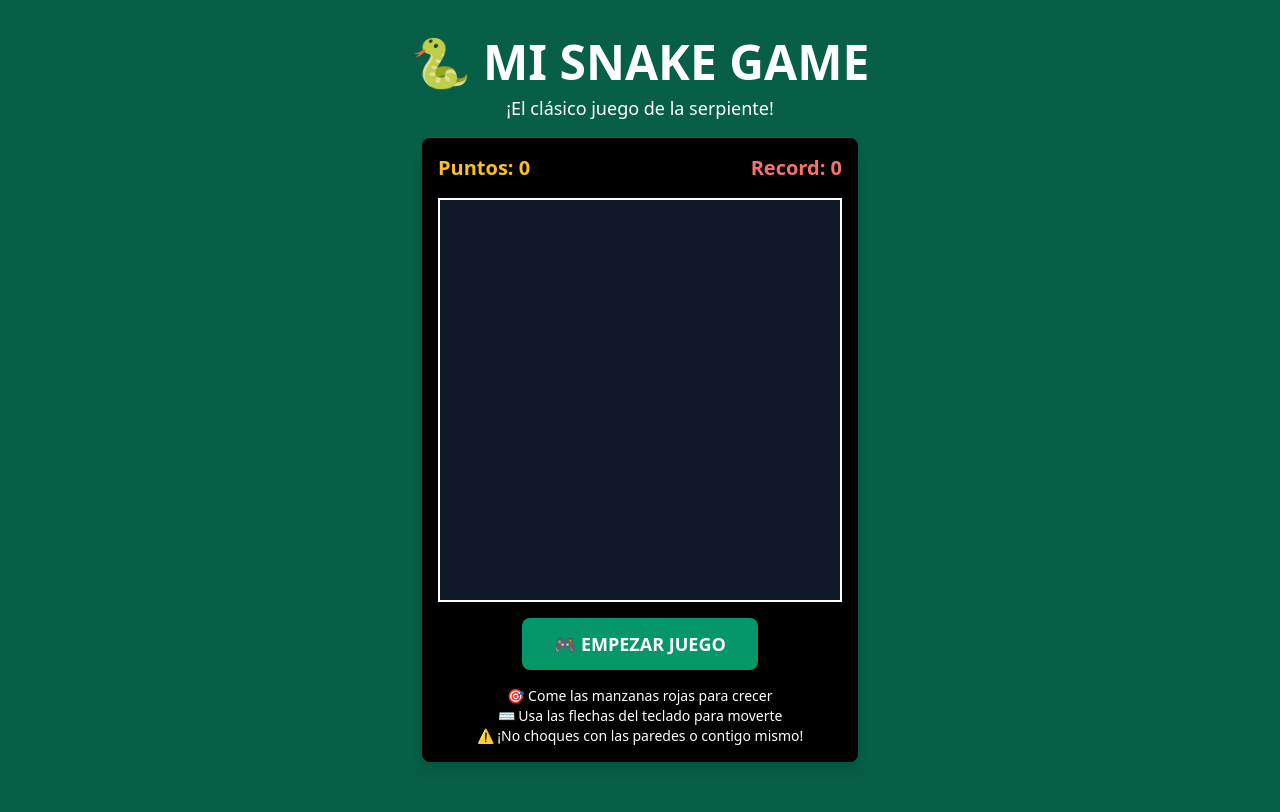
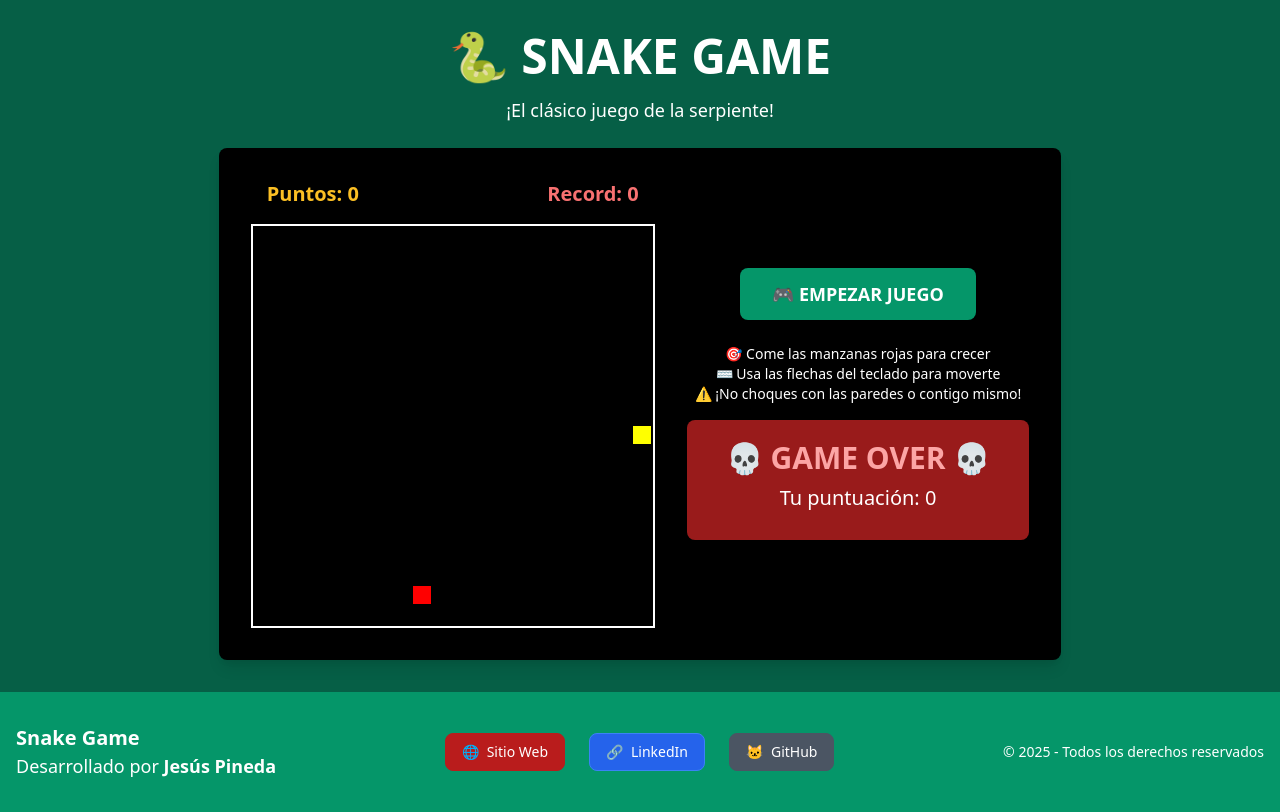
Before and after one commit to JesusPineda29/snakeGame, a plain HTML site: page index.html in a window 1280 px wide. Both pictures are taken after a click on the button "🎮 EMPEZAR JUEGO". Drawn offline with nearby package versions, Linux system fonts and the light colour scheme.

Commit message:
juego v1 terminado

```diff
--- /dev/null
+++ b/app.js
@@ -0,0 +1,225 @@
+// Variables globales
+const canvas = document.getElementById('gameCanvas');
+const ctx = canvas.getContext('2d');
+const scoreElement = document.getElementById('score');
+const highScoreElement = document.getElementById('highScore');
+const startBtn = document.getElementById('startBtn');
+const pauseBtn = document.getElementById('pauseBtn');
+const gameOverScreen = document.getElementById('gameOverScreen');
+const finalScoreElement = document.getElementById('finalScore');
+const newRecordMsg = document.getElementById('newRecordMsg');
+const restartBtn = document.getElementById('restartBtn');
+
+let gameRunning = false;
+let gamePaused = false;
+let score = 0;
+let highScore = 0;
+let gameInterval;
+
+// Tamaño de cada celda
+const gridSize = 20;
+const tileCount = canvas.width / gridSize;
+
+// La serpiente (array de objetos con x, y)
+let snake = [
+    { x: 10, y: 10 }
+];
+
+// Comida
+let food = {
+    x: 15,
+    y: 15
+};
+
+// Dirección
+let dx = 0;
+let dy = 0;
+
+// Función para dibujar todo
+function draw() {
+
+    // Limpiar canvas
+    ctx.fillStyle = '#000000';
+    ctx.fillRect(0, 0, canvas.width, canvas.height);
+
+    // Dibujar la serpiente
+    ctx.fillStyle = '#00FF00'; // Verde clásico
+    for (let i = 1; i < snake.length; i++) {
+        ctx.fillRect(snake[i].x * gridSize, snake[i].y * gridSize, gridSize - 2, gridSize - 2);
+    }
+
+    // Dibujar la cabeza diferente
+    ctx.fillStyle = '#FFFF00'; // Amarillo
+    ctx.fillRect(snake[0].x * gridSize, snake[0].y * gridSize, gridSize - 2, gridSize - 2);
+
+    // Dibujar comida
+    ctx.fillStyle = '#FF0000'; // Rojo
+    ctx.fillRect(food.x * gridSize, food.y * gridSize, gridSize - 2, gridSize - 2);
+}
+
+// Función para mover la serpiente
+function update() {
+    if (!gameRunning || gamePaused) return;
+
+    // Mover la cabeza
+    const head = { x: snake[0].x + dx, y: snake[0].y + dy };
+
+    // Revisar colisiones con paredes
+    if (head.x < 0 || head.x >= tileCount || head.y < 0 || head.y >= tileCount) {
+        gameOver();
+        return;
+    }
+
+    // Revisar colisión consigo misma
+    for (let segment of snake) {
+        if (head.x === segment.x && head.y === segment.y) {
+            gameOver();
+            return;
+        }
+    }
+
+    snake.unshift(head);
+
+    // Revisar si comió
+    if (head.x === food.x && head.y === food.y) {
+        score += 10;
+        scoreElement.textContent = score;
+        generateFood();
+        // No quitar la cola (la serpiente crece)
+    } else {
+        // Quitar la cola
+        snake.pop();
+    }
+}
+
+// Generar nueva comida
+function generateFood() {
+    let foodOnSnake = true;
+    while (foodOnSnake) {
+        food = {
+            x: Math.floor(Math.random() * tileCount),
+            y: Math.floor(Math.random() * tileCount)
+        };
+
+        foodOnSnake = false;
+        for (let segment of snake) {
+            if (segment.x === food.x && segment.y === food.y) {
+                foodOnSnake = true;
+                break;
+            }
+        }
+    }
+}
+
+// Game Over
+function gameOver() {
+    gameRunning = false;
+    clearInterval(gameInterval);
+
+    // Revisar nuevo record
+    if (score > highScore) {
+        highScore = score;
+        highScoreElement.textContent = highScore;
+        newRecordMsg.style.display = 'block';
+    } else {
+        newRecordMsg.style.display = 'none';
+    }
+
+    finalScoreElement.textContent = score;
+    gameOverScreen.classList.remove('hidden');
+    startBtn.classList.remove('hidden');
+    pauseBtn.classList.add('hidden');
+}
+
+// Reiniciar juego
+function resetGame() {
+    snake = [{ x: 10, y: 10 }];
+    dx = 1; // ← empieza moviéndose a la derecha
+    dy = 0;
+    score = 0;
+    scoreElement.textContent = score;
+    generateFood();
+    gameOverScreen.classList.add('hidden');
+    gamePaused = false;
+}
+
+// Controles
+document.addEventListener('keydown', function (e) {
+    if (!gameRunning) return;
+
+    // Evitar retroceder
+    switch (e.key) {
+        case 'ArrowUp':
+            if (dy !== 1) {
+                dx = 0;
+                dy = -1;
+            }
+            e.preventDefault();
+            break;
+        case 'ArrowDown':
+            if (dy !== -1) {
+                dx = 0;
+                dy = 1;
+            }
+            e.preventDefault();
+            break;
+        case 'ArrowLeft':
+            if (dx !== 1) {
+                dx = -1;
+                dy = 0;
+            }
+            e.preventDefault();
+            break;
+        case 'ArrowRight':
+            if (dx !== -1) {
+                dx = 1;
+                dy = 0;
+            }
+            e.preventDefault();
+            break;
+        case ' ': // Barra espaciadora para pausar
+            togglePause();
+            e.preventDefault();
+            break;
+    }
+});
+
+// Función de pausa
+function togglePause() {
+    if (!gameRunning) return;
+
+    gamePaused = !gamePaused;
+    if (gamePaused) {
+        pauseBtn.textContent = '▶️ REANUDAR';
+    } else {
+        pauseBtn.textContent = '⏸️ PAUSAR';
+    }
+}
+
+// Iniciar juego
+function startGame() {
+    resetGame();
+    gameRunning = true;
+    startBtn.classList.add('hidden');
+    pauseBtn.classList.remove('hidden');
+    pauseBtn.textContent = '⏸️ PAUSAR';
+
+    // Iniciar el game loop
+    gameInterval = setInterval(function () {
+        update();
+        draw();
+    }, 200);
+}
+
+// Event listeners
+startBtn.addEventListener('click', startGame);
+pauseBtn.addEventListener('click', togglePause);
+restartBtn.addEventListener('click', startGame);
+
+// Dibujar estado inicial
+draw();
+
+// // Mensaje de bienvenida
+// setTimeout(function() {
+//     alert('¡Bienvenido a mi Snake Game! 🐍\n\nInstrucciones:\n- Usa las flechas para mover\n- Come las manzanas rojas\n- No choques con las paredes\n- Espacio para pausar\n- ¡Diviértete!');
+// }, 500);
--- a/index.html
+++ b/index.html
@@ -2,28 +2,26 @@
 <html lang="es">
 
 <head>
-    <meta charset="UTF-8">
-    <meta name="viewport" content="width=device-width, initial-scale=1.0">
+  <meta charset="UTF-8" />
+  <meta name="viewport" content="width=device-width, initial-scale=1.0" />
   <title>Snake</title>
-    <link href="https://cdn.jsdelivr.net/npm/tailwindcss@2.2.19/dist/tailwind.min.css" rel="stylesheet">
+  <link href="https://cdn.jsdelivr.net/npm/tailwindcss@2.2.19/dist/tailwind.min.css" rel="stylesheet" />
 </head>
 
-<body class="bg-green-800 text-white">
-    <div class="flex flex-col items-center justify-center min-h-screen p-4">
-        <h1 class="text-5xl font-bold mb-2">🐍 MI SNAKE GAME</h1>
-        <p class="text-lg mb-4">¡El clásico juego de la serpiente!</p>
+<!-- ✅ Aplicamos flex column en el body -->
 
-        <div id="gameOverScreen" class="hidden mt-6 text-center bg-red-800 p-6 rounded-lg mb-5">
-            <h2 class="text-4xl font-bold text-red-300 mb-2">💀 GAME OVER</h2>
-            <p class="text-xl mb-2">Tu puntuación: <span id="finalScore">0</span></p>
-            <p class="text-lg mb-4 text-yellow-300" id="newRecordMsg" style="display: none;">🎉 ¡NUEVO RECORD!</p>
-            <button id="restartBtn" class="bg-green-600 hover:bg-green-700 px-6 py-2 rounded font-bold">
-                🔄 JUGAR DE NUEVO
-            </button>
-        </div>
+<body class="bg-green-800 text-white flex flex-col min-h-screen">
 
-        <div class="bg-black p-4 rounded-lg shadow-lg">
-            <div class="flex justify-between items-center mb-4">
+  <!-- ✅ Este div crece para empujar el footer abajo -->
+<div class="flex-grow flex flex-col items-center justify-center px-6 py-8">
+  <h1 class="text-5xl font-bold mb-4 text-center">🐍 SNAKE GAME</h1>
+  <p class="text-lg mb-6 text-center">¡El clásico juego de la serpiente!</p>
+
+  <div class="flex flex-col md:flex-row bg-black p-6 md:p-8 rounded-lg shadow-lg gap-8 items-center justify-center">
+
+    <!-- Sección de puntuación + canvas -->
+    <div class="flex flex-col items-center">
+      <div class="flex justify-between items-center w-full mb-4 px-4">
         <div class="text-yellow-400 text-xl font-bold">
           Puntos: <span id="score">0</span>
         </div>
@@ -31,28 +29,67 @@
           Record: <span id="highScore">0</span>
         </div>
       </div>
+      <canvas id="gameCanvas" width="400" height="400" class="bg-gray-900 border-2 border-white"></canvas>
+    </div>
 
-            <canvas id="gameCanvas" width="400" height="400" class="bg-gray-900 border-2 border-white"></canvas>
+    <!-- Sección de controles e instrucciones -->
+    <div class="flex flex-col items-center gap-4 max-w-sm">
 
-            <div class="mt-4 text-center">
-                <button id="startBtn" class="bg-green-600 hover:bg-green-700 px-8 py-3 rounded-lg font-bold text-lg">
+      <div class="text-center">
+        <button id="startBtn" class="bg-green-600 hover:bg-green-700 px-8 py-3 rounded-lg font-bold text-lg mb-2">
           🎮 EMPEZAR JUEGO
         </button>
-                <button id="pauseBtn"
-                    class="bg-yellow-600 hover:bg-yellow-700 px-8 py-3 rounded-lg font-bold text-lg hidden">
+        <button id="pauseBtn" class="bg-yellow-600 hover:bg-yellow-700 px-8 py-3 rounded-lg font-bold text-lg hidden">
           ⏸️ PAUSAR
         </button>
       </div>
 
-            <div class="mt-4 text-center text-sm">
+      <div class="text-center text-sm text-white px-2">
         <p>🎯 Come las manzanas rojas para crecer</p>
         <p>⌨️ Usa las flechas del teclado para moverte</p>
         <p>⚠️ ¡No choques con las paredes o contigo mismo!</p>
       </div>
+
+      <div id="gameOverScreen" class="hidden text-center bg-red-800 p-5 rounded-lg w-full">
+        <h2 class="text-3xl font-bold text-red-300 mb-2">💀 GAME OVER 💀</h2>
+        <p class="text-xl mb-2">Tu puntuación: <span id="finalScore">0</span></p>
+        <p class="text-lg mb-4 text-yellow-300" id="newRecordMsg" style="display: none;">🎉 ¡NUEVO RECORD!</p>
+
+      </div>
+
+    </div>
+  </div>
 </div>
 
 
+
+  <footer class="bg-green-600 text-white py-8">
+    <div class="max-w-7xl mx-auto px-4 flex flex-col sm:flex-row items-center justify-between gap-6 text-sm">
+      <div class="text-center sm:text-left">
+        <p class="text-xl font-bold">Snake Game</p>
+        <p class="text-lg">Desarrollado por <strong>Jesús Pineda</strong></p>
       </div>
+      <nav class="flex flex-wrap justify-center gap-6">
+        <button onclick="window.open('https://jesus-pineda-portafolio.netlify.app', '_blank')"
+          class="flex items-center gap-2 bg-red-700 hover:bg-red-800 px-4 py-2 rounded-lg transition-colors duration-200 border border-red-700 hover:border-red-400">
+          🌐 <span>Sitio Web</span>
+        </button>
+        <button onclick="window.open('https://www.linkedin.com/in/jesús-pineda-630a3b300', '_blank')"
+          class="flex items-center gap-2 bg-blue-600 hover:bg-blue-700 px-4 py-2 rounded-lg transition-colors duration-200 border border-blue-500 hover:border-blue-400">
+          🔗 <span>LinkedIn</span>
+        </button>
+        <button onclick="window.open('https://github.com/JesusPineda29', '_blank')"
+          class="flex items-center gap-2 bg-gray-600 hover:bg-gray-800 px-4 py-2 rounded-lg transition-colors duration-200 border border-gray-600 hover:border-gray-400">
+          🐱 <span>GitHub</span>
+        </button>
+      </nav>
+      <div class="text-center sm:text-right">
+        © 2025 - Todos los derechos reservados
+      </div>
+    </div>
+  </footer>
+
+  <script src="app.js"></script>
 </body>
 
 </html>
```
Lines whose indentation alone changed are shown as unchanged.
